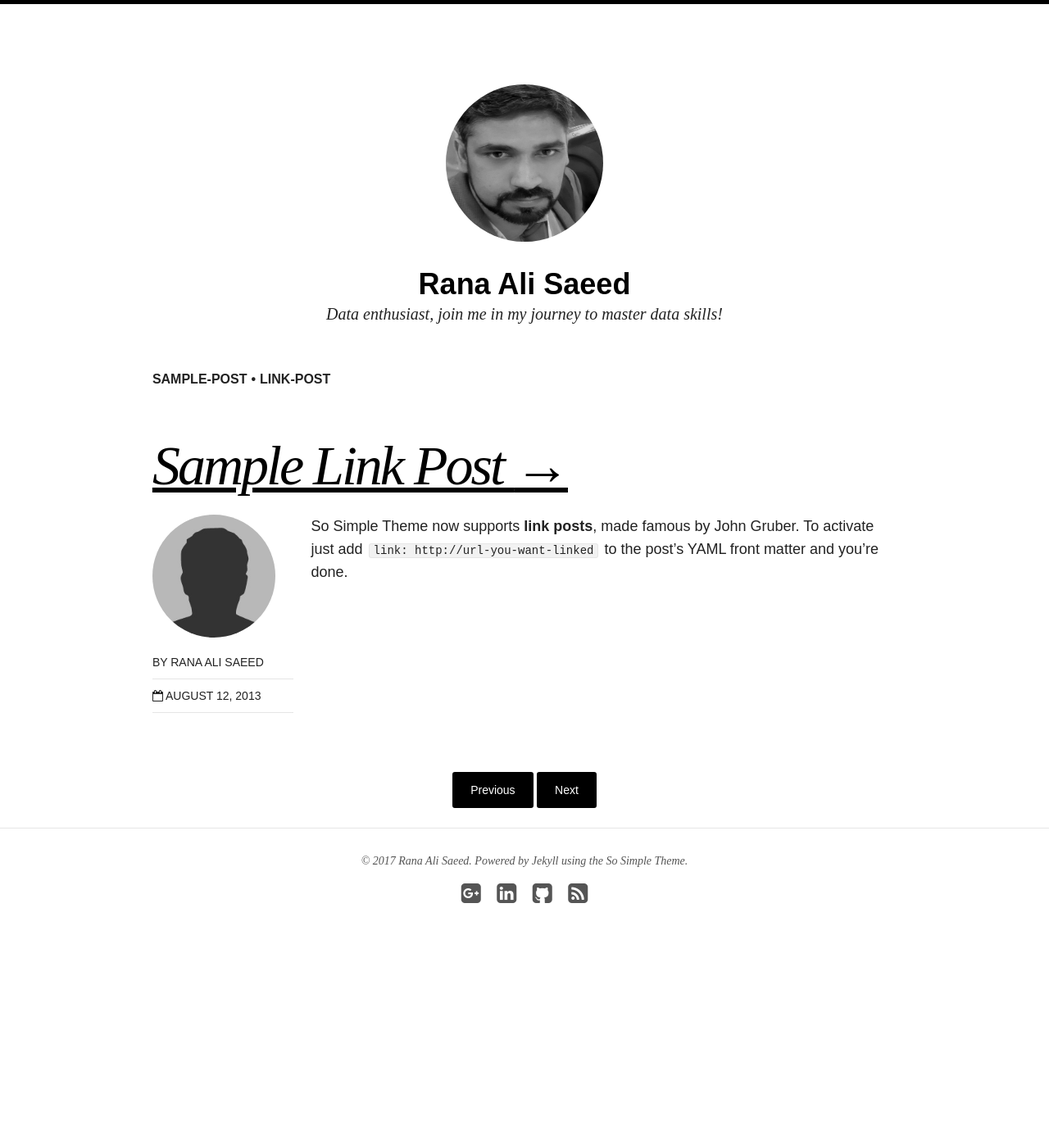
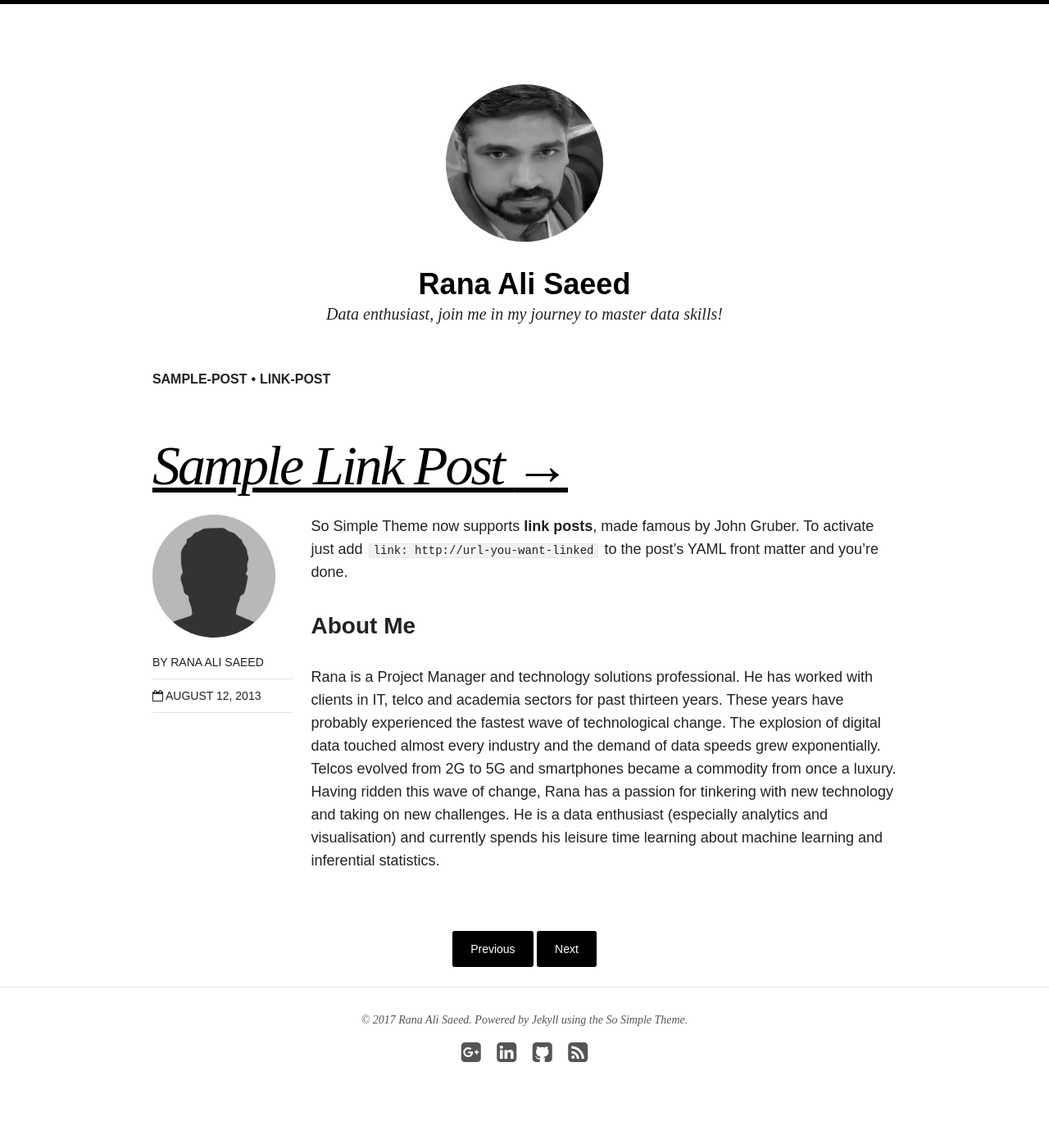
Before and after one commit to ranaalisaeed/ranaalisaeed.github.io, a Jekyll site: the page built from _posts/articles/2013-08-12-sample-link-post.md, in a window 1280 px wide. Shown: the whole page at 82% size. Built offline with Jekyll 4.4.1, drawn with Linux system fonts in a browser that asks for light colours; nearby versions of some CDN libraries; before the commit the page ends 1202 px from its top, so only the background shows below that.

Commit message:
added intro footer

```diff
--- a/_config.yml
+++ b/_config.yml
@@ -10,8 +10,8 @@ url: https://ranaalisaeed.github.io
 
 # Jekyll configuration
 
-permalink:   /:categories/:title/
-markdown:    kramdown
+permalink:   /:categories/:title/ # or pretty
+markdown:    kramdown # or rdiscount
 highlighter: rouge
 sass:
   sass_dir: _sass
@@ -30,6 +30,8 @@ kramdown:
   enable_coderay: false
 
 mathjax: true
+# pygments: true # after installing pygments
+pageinate: 10 # not sure what this is
 
 include: [".htaccess"]
 exclude: ["lib", "config.rb", "Capfile", "config", "log", "Rakefile", "Rakefile.rb", "tmp", ".less", "*.sublime-project", "*.sublime-workspace", "test", "spec", "Gruntfile.js", "package.json", "node_modules", "Gemfile", "Gemfile.lock", "LICENSE", "README.md", "vendor"]
--- /dev/null
+++ b/_includes/about-me.html
@@ -0,0 +1,9 @@
+<h3>About Me</h3>
+
+<p>Rana is a Project Manager and technology solutions professional. He has worked with clients in IT, telco and academia sectors for past thirteen years.
+
+These years have probably experienced the fastest wave of technological change. The explosion of digital data touched almost every industry and the demand of data speeds grew exponentially. Telcos evolved from 2G to 5G and smartphones became a commodity from once a luxury.
+
+Having ridden this wave of change, Rana has a passion for tinkering with new technology and taking on new challenges.
+
+He is a data enthusiast (especially analytics and visualisation) and currently spends his leisure time learning about machine learning and inferential statistics.</p>
--- a/_layouts/post.html
+++ b/_layouts/post.html
@@ -43,6 +43,7 @@
       </footer>
       <div class="entry-content">
         {{ content }}
+        {% include about-me.html %}
         {% if site.owner.disqus-shortname and page.comments or site.comments %}
           <div id="disqus_thread"></div><!-- /#disqus_thread -->
           {% include disqus-comments.html %}
```
Also changed, not shown: _posts/articles/2017-01-01-about-me.md (added, +25 -0 lines), _posts/blog/2017-01-23-negotiation-for-project-managers.md (+2 -2 lines).
